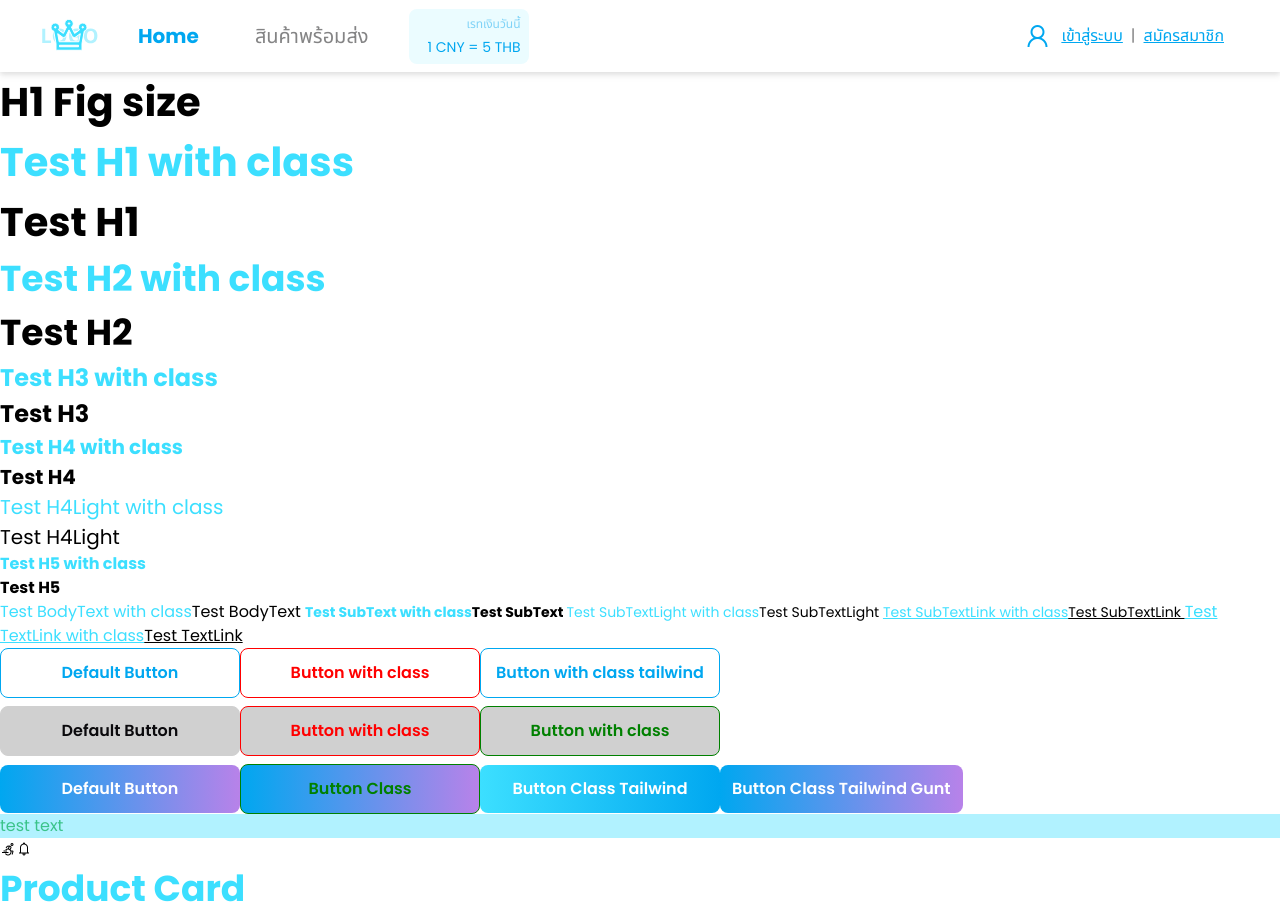
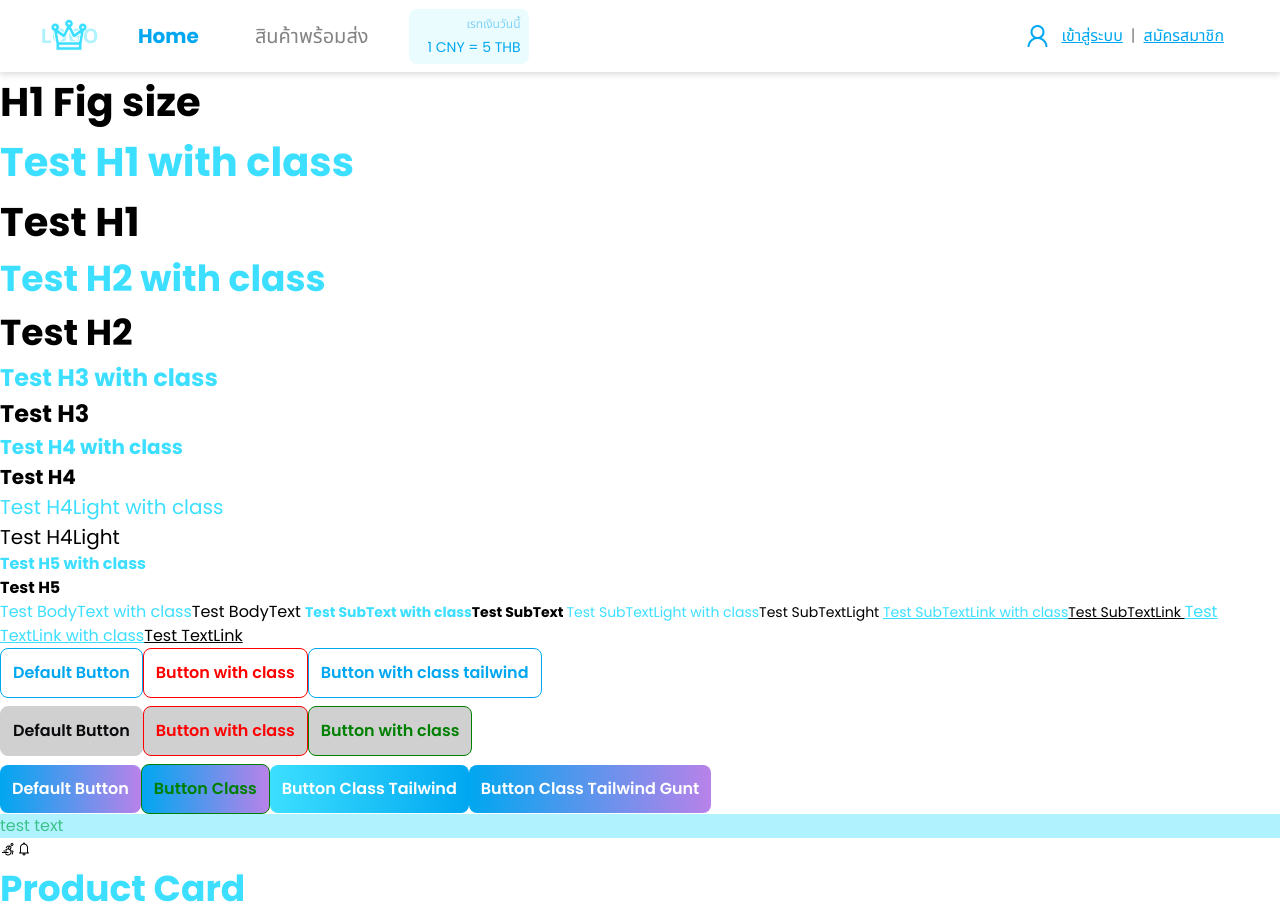
Before and after one commit to noodledog99/cargo-demo, a React (Vite) app in the folder cargo/: page / in a window 1280 px wide. Shown: the top 915 px of the page. Built offline with nearby package versions, Linux system fonts and the light colour scheme.

Commit message:
remove min-width out of Button

```diff
--- a/cargo/src/components/Common/Button/Button.jsx
+++ b/cargo/src/components/Common/Button/Button.jsx
@@ -2,9 +2,7 @@ import React from "react";
 
 import styled from "@emotion/styled";
 
-const ButtonStyled = styled.button`
-  min-width: 240px;
-`;
+const ButtonStyled = styled.button``;
 
 function Button({ children, className, ...props }) {
   return (
--- a/cargo/src/components/Common/Button/ButtonGradient.jsx
+++ b/cargo/src/components/Common/Button/ButtonGradient.jsx
@@ -2,9 +2,7 @@ import React from "react";
 
 import styled from "@emotion/styled";
 
-const ButtonStyled = styled.button`
-  min-width: 240px;
-`;
+const ButtonStyled = styled.button``;
 
 function ButtonGradient({ children, className, ...props }) {
   return (
--- a/cargo/src/components/Common/Button/ButtonOutline.jsx
+++ b/cargo/src/components/Common/Button/ButtonOutline.jsx
@@ -2,9 +2,7 @@ import React from "react";
 
 import styled from "@emotion/styled";
 
-const ButtonStyled = styled.button`
-  min-width: 240px;
-`;
+const ButtonStyled = styled.button``;
 
 function ButtonOutline({ children, className, ...props }) {
   return (
```
